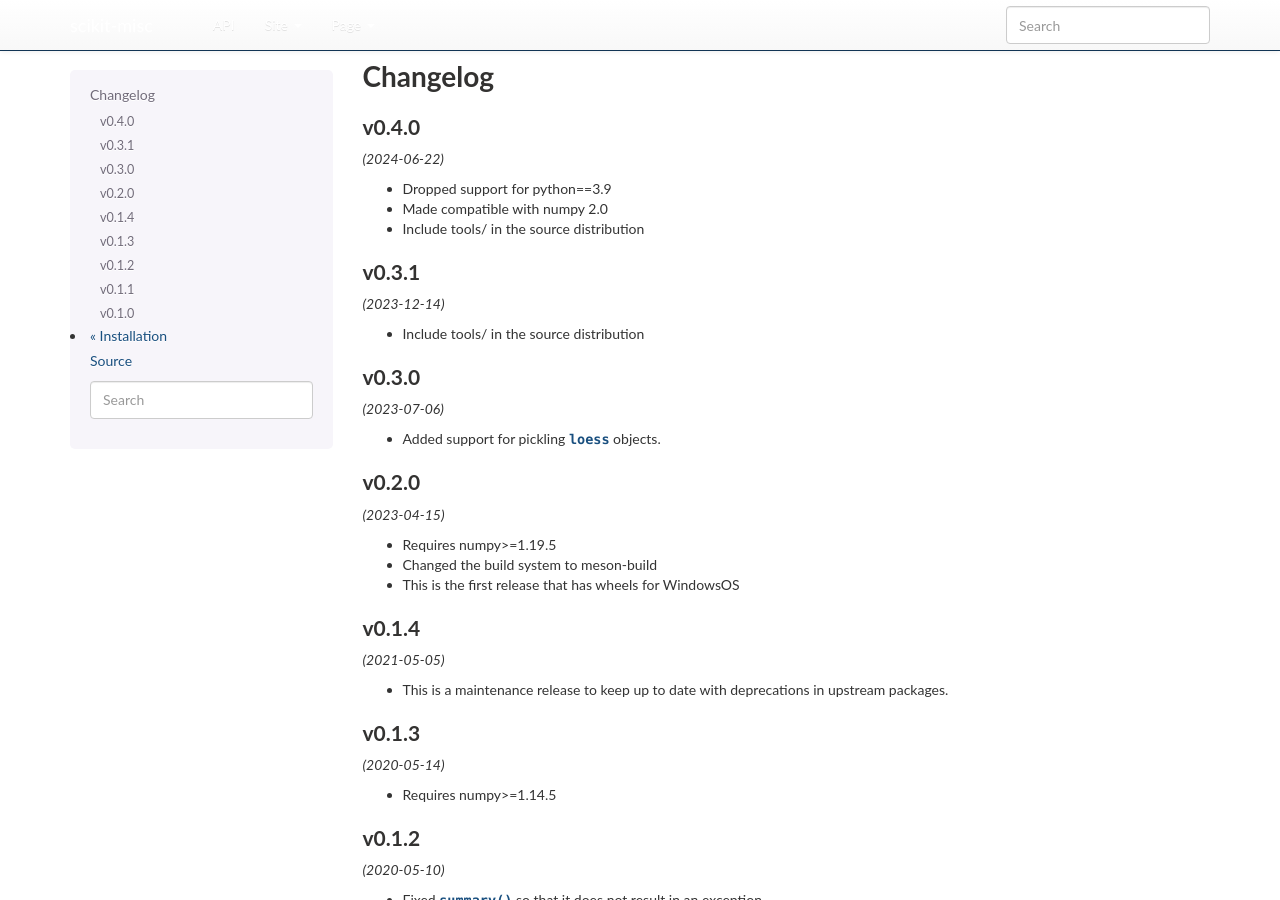
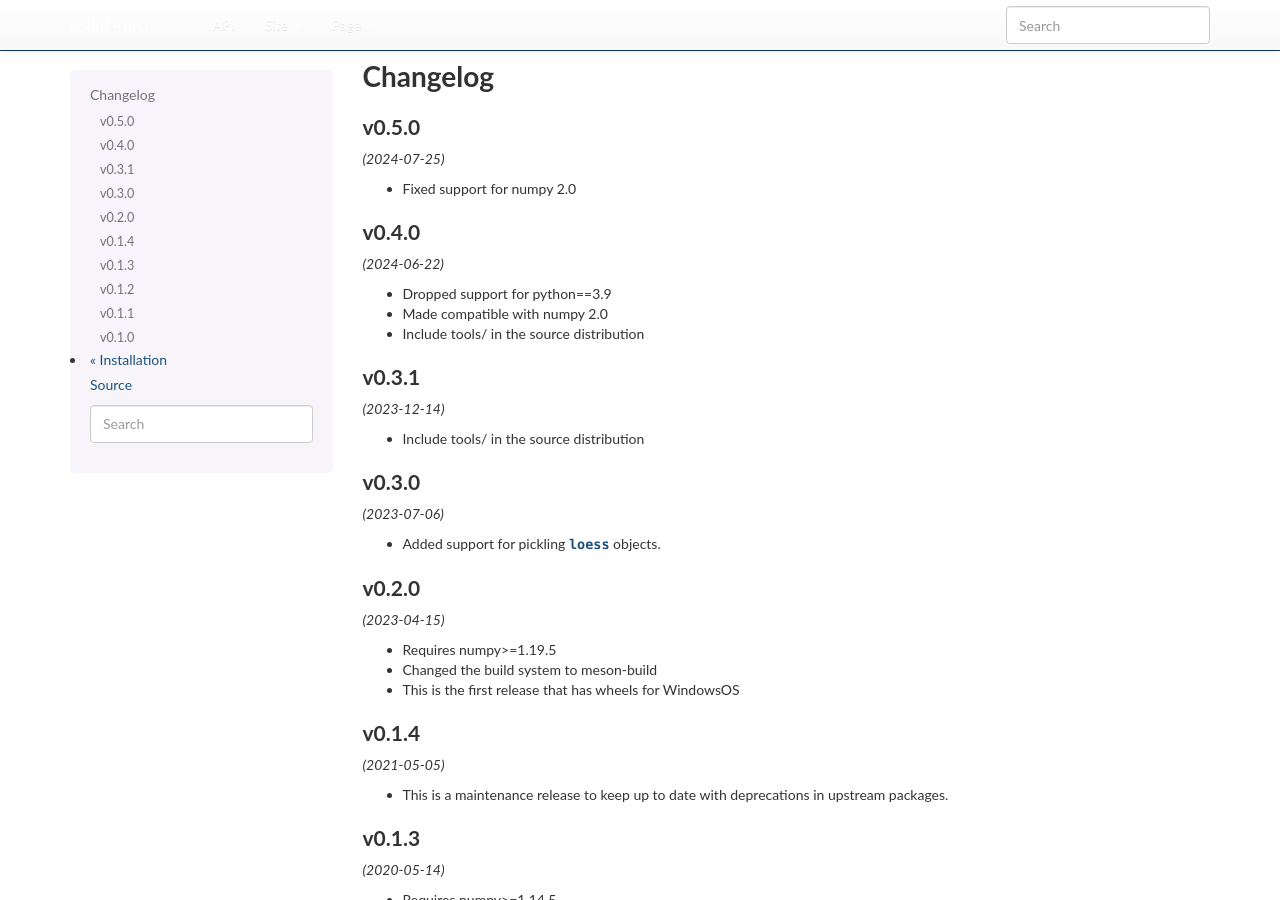
Before and after one commit to has2k1/scikit-misc, a Sphinx documentation site: the page built from doc/changelog.rst, in a window 1280 px wide and 900 px high. Built offline with Sphinx 7.4.7, drawn with Linux system fonts in a browser that asks for light colours; nearby versions of some CDN libraries; library files that are not in the unit come from our copies; the version number could not be read and is left out.

```diff
--- a/doc/changelog.rst
+++ b/doc/changelog.rst
@@ -1,5 +1,11 @@
 Changelog
 =========
+
+v0.5.0
+------
+*(2024-07-25)*
+
+- Fixed support for numpy 2.0
 
 v0.4.0
 ------
```
Also changed, not shown: 1 other file.
